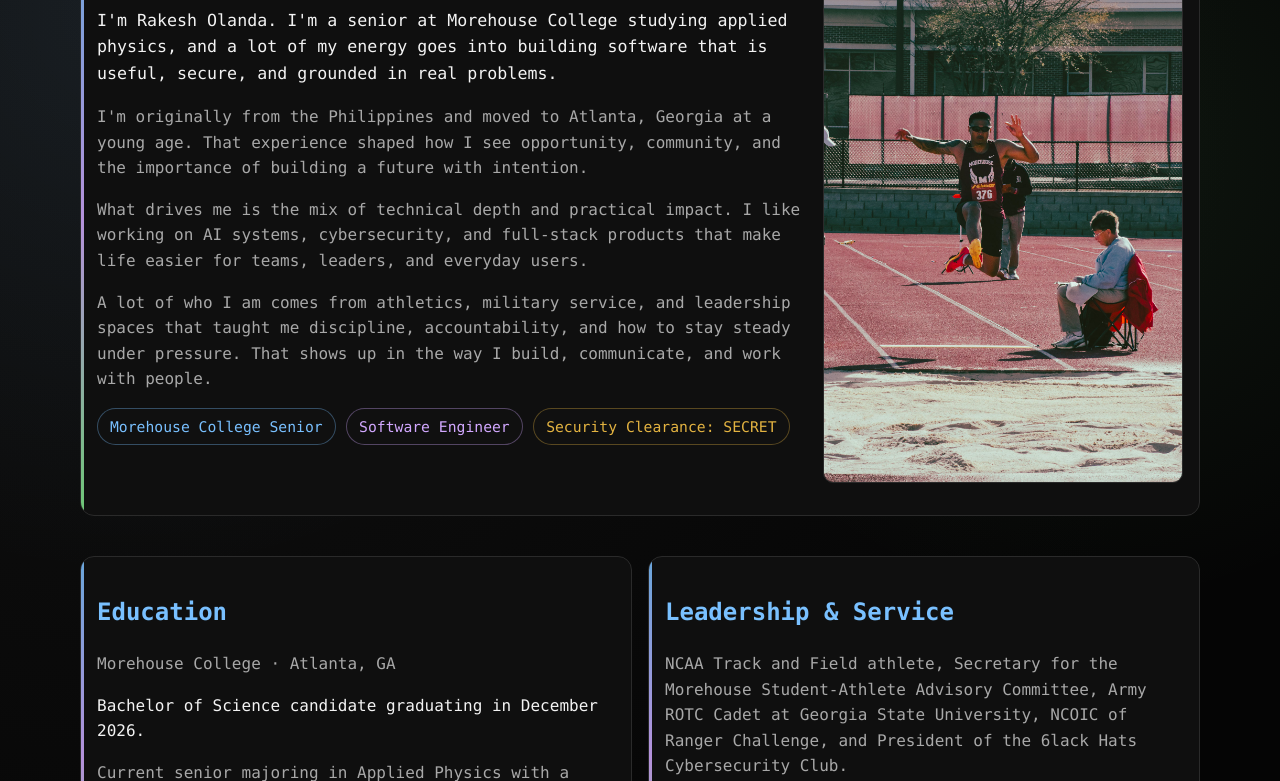
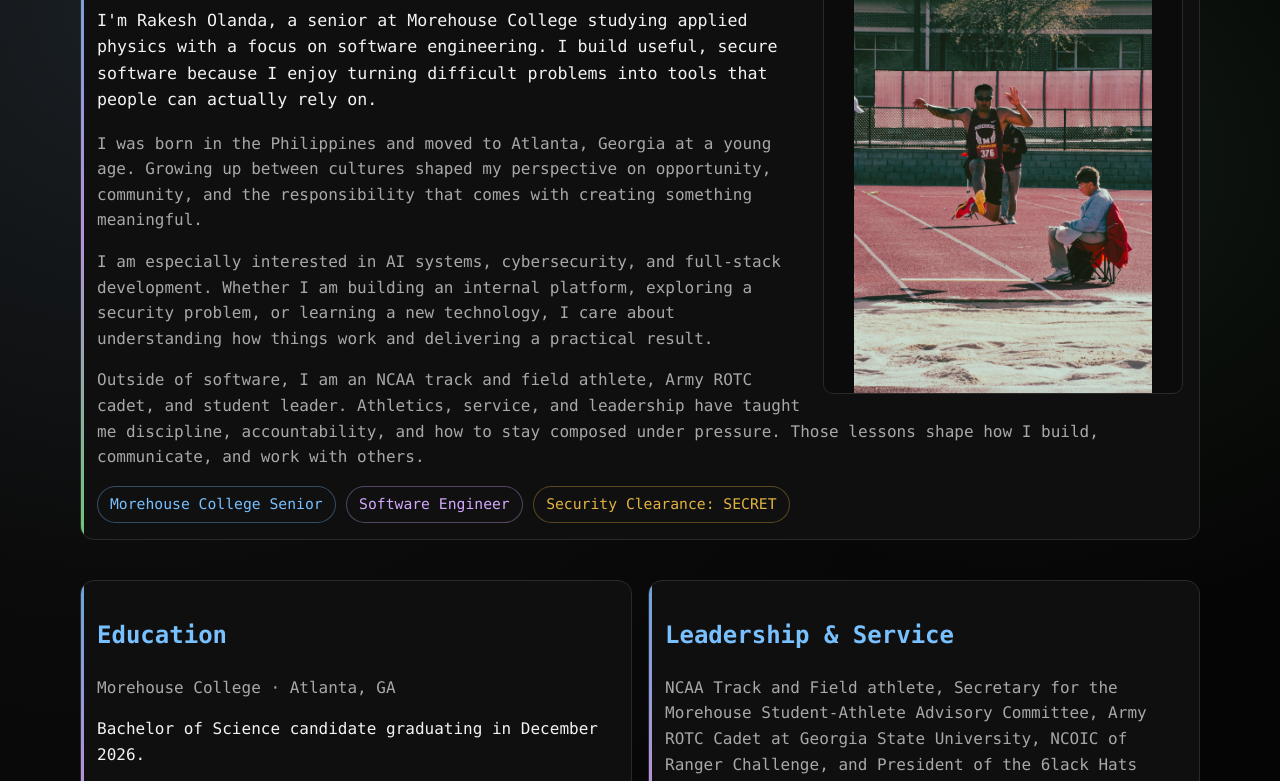
Before and after one commit to KeshKesh10/portfolio, a plain HTML site: page pages/about.html in a window 1280 px wide. Shown: the part 173-954 px from the top of the page. Drawn offline with Linux system fonts and the light colour scheme.

Commit message:
Personalize About page and stabilize images

```diff
--- a/assets/css/styles.css
+++ b/assets/css/styles.css
@@ -326,7 +326,9 @@
 }
 
 .photo-rotator {
-  min-height: 100%;
+  position: relative;
+  aspect-ratio: 4 / 5;
+  min-height: 0;
 }
 
 .photo-rotator-float {
@@ -334,10 +336,13 @@
 }
 
 .photo-rotator .profile-photo {
+  position: absolute;
+  inset: 0;
   aspect-ratio: auto;
   object-fit: contain;
   width: 100%;
-  max-height: 70vh;
+  height: 100%;
+  max-height: none;
   background: #0b0b0b;
 }
 
--- a/pages/about.html
+++ b/pages/about.html
@@ -3,9 +3,9 @@
 <head>
   <meta charset="UTF-8" />
   <meta name="viewport" content="width=device-width, initial-scale=1.0" />
-  <title>About | Rakesh Olanda</title>
-  <meta name="description" content="About Rakesh Olanda: bio, education, certifications, skills, and technologies." />
-  <meta property="og:title" content="About | Rakesh Olanda" />
+  <title>About Me | Rakesh Olanda</title>
+  <meta name="description" content="Get to know Rakesh Olanda, a Morehouse College student, software engineer, athlete, and cybersecurity leader." />
+  <meta property="og:title" content="About Me | Rakesh Olanda" />
   <meta property="og:description" content="Software Engineer | Cybersecurity | AI" />
   <meta property="og:type" content="website" />
   <meta property="og:url" content="https://keshkesh10.github.io/portfolio/pages/about.html" />
@@ -24,11 +24,11 @@
         <img class="profile-photo rotating-photo" data-rotating-photo src="../assets/images/rakesh-team.jpg" alt="Rakesh Olanda standing with a fellow service member" />
       </aside>
       <article class="about-hero-copy">
-        <h1 class="section-title">About</h1>
-        <p>I'm Rakesh Olanda. I'm a senior at Morehouse College studying applied physics, and a lot of my energy goes into building software that is useful, secure, and grounded in real problems.</p>
-        <p class="muted">I'm originally from the Philippines and moved to Atlanta, Georgia at a young age. That experience shaped how I see opportunity, community, and the importance of building a future with intention.</p>
-        <p class="muted">What drives me is the mix of technical depth and practical impact. I like working on AI systems, cybersecurity, and full-stack products that make life easier for teams, leaders, and everyday users.</p>
-        <p class="muted">A lot of who I am comes from athletics, military service, and leadership spaces that taught me discipline, accountability, and how to stay steady under pressure. That shows up in the way I build, communicate, and work with people.</p>
+        <h1 class="section-title">About Me</h1>
+        <p>I'm Rakesh Olanda, a senior at Morehouse College studying applied physics with a focus on software engineering. I build useful, secure software because I enjoy turning difficult problems into tools that people can actually rely on.</p>
+        <p class="muted">I was born in the Philippines and moved to Atlanta, Georgia at a young age. Growing up between cultures shaped my perspective on opportunity, community, and the responsibility that comes with creating something meaningful.</p>
+        <p class="muted">I am especially interested in AI systems, cybersecurity, and full-stack development. Whether I am building an internal platform, exploring a security problem, or learning a new technology, I care about understanding how things work and delivering a practical result.</p>
+        <p class="muted">Outside of software, I am an NCAA track and field athlete, Army ROTC cadet, and student leader. Athletics, service, and leadership have taught me discipline, accountability, and how to stay composed under pressure. Those lessons shape how I build, communicate, and work with others.</p>
         <div class="identity-bar">
           <span class="identity-chip">Morehouse College Senior</span>
           <span class="identity-chip">Software Engineer</span>
```
